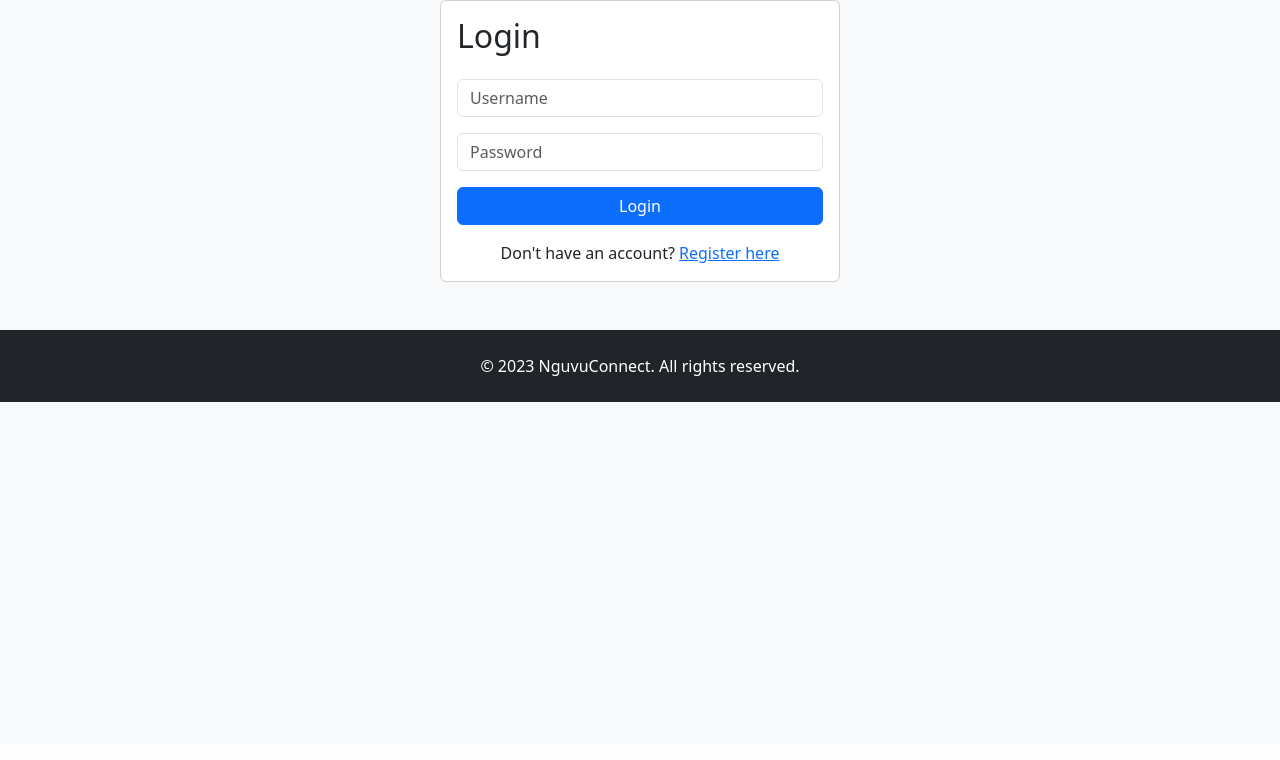
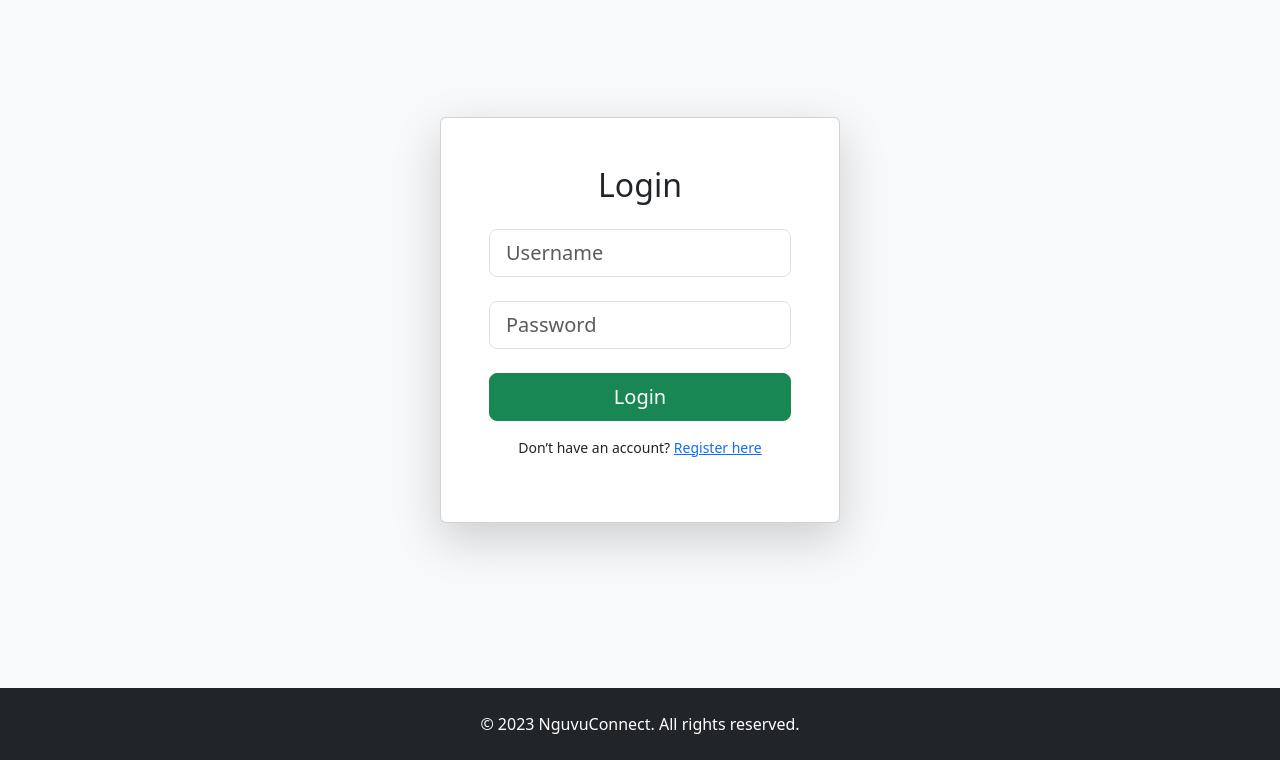
Before and after one commit to ArnoldKebaso/Nguvu-Connect, a Flask app: page /login in a window 1280 px wide. Shown: the part 56-816 px from the top of the page. Before the commit the page ends 458 px from the top, so only its background shows below. Run offline with Flask 3, Linux system fonts and the light colour scheme.

Commit message:
feat: style the login template

```diff
--- a/templates/login.html
+++ b/templates/login.html
@@ -1,21 +1,53 @@
 {% extends "base.html" %}
 
+{% block title %}Login • NguvuConnect{% endblock %}
+
+{% block head %}
+  {{ super() }}
+  <style>
+    body {
+      background: #f8f9fa;
+    }
+    .login-card {
+      max-width: 400px;
+      width: 100%;
+    }
+  </style>
+{% endblock %}
+
 {% block content %}
-<div class="card mx-auto" style="max-width: 400px;">
-    <div class="card-body">
-        <h2 class="card-title mb-4">Login</h2>
-        <form method="POST">
-            <div class="mb-3">
-                <input type="text" name="username" class="form-control" placeholder="Username" required>
-            </div>
-            <div class="mb-3">
-                <input type="password" name="password" class="form-control" placeholder="Password" required>
-            </div>
-            <button type="submit" class="btn btn-primary w-100">Login</button>
-        </form>
-        <div class="mt-3 text-center">
-            Don't have an account? <a href="{{ url_for('register') }}">Register here</a>
+<div class="d-flex justify-content-center align-items-center" style="min-height: 80vh;">
+  <div class="card shadow-lg login-card">
+    <div class="card-body p-5">
+      <h2 class="card-title text-center mb-4 fs-2">Login</h2>
+      <form method="POST">
+        <div class="mb-4">
+          <input
+            type="text"
+            name="username"
+            class="form-control form-control-lg"
+            placeholder="Username"
+            required>
         </div>
+        <div class="mb-4">
+          <input
+            type="password"
+            name="password"
+            class="form-control form-control-lg"
+            placeholder="Password"
+            required>
+        </div>
+        <button
+          type="submit"
+          class="btn btn-success btn-lg w-100">
+          Login
+        </button>
+      </form>
+      <p class="text-center mt-3 small">
+        Don’t have an account?
+        <a href="{{ url_for('register') }}">Register here</a>
+      </p>
     </div>
+  </div>
 </div>
 {% endblock %}
```
